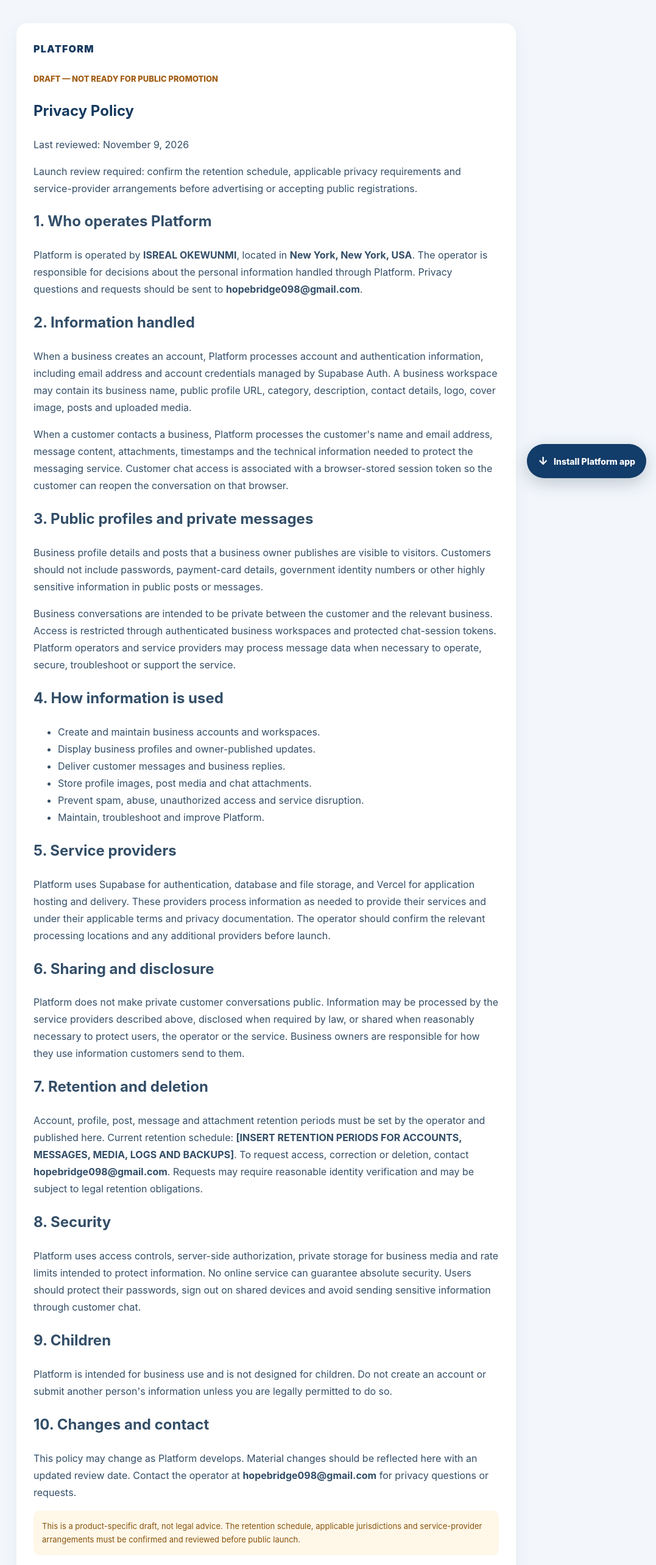
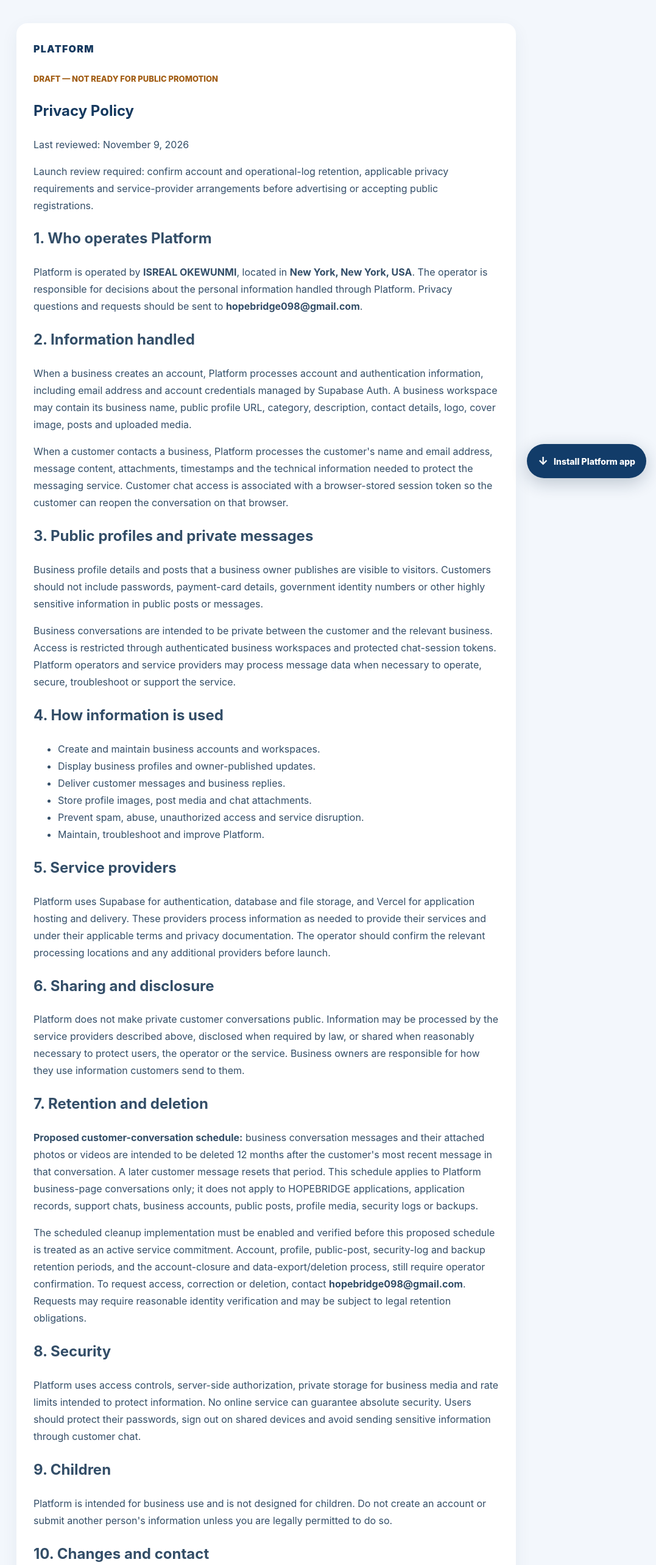
Before and after one commit to agentsarahmitchell56-code/USHopeBridge, a Next.js app: page /platform/privacy in a window 1280 px wide. Shown: the top 2566 px of the page at 61% size, without its empty margins (203-1280 px from the left). Built offline with nearby package versions, Linux system fonts and the light colour scheme.

Commit message:
Document proposed 12-month business conversation retention

```diff
--- a/app/platform/privacy/page.tsx
+++ b/app/platform/privacy/page.tsx
@@ -5,7 +5,7 @@ export const metadata = {
   description: "How Platform handles business account, public profile, customer message and media information.",
 };
 
-const draftNotice = "Launch review required: confirm the retention schedule, applicable privacy requirements and service-provider arrangements before advertising or accepting public registrations.";
+const draftNotice = "Launch review required: confirm account and operational-log retention, applicable privacy requirements and service-provider arrangements before advertising or accepting public registrations.";
 
 export default function PlatformPrivacyPage() {
   return (
@@ -45,7 +45,8 @@ export default function PlatformPrivacyPage() {
         <p>Platform does not make private customer conversations public. Information may be processed by the service providers described above, disclosed when required by law, or shared when reasonably necessary to protect users, the operator or the service. Business owners are responsible for how they use information customers send to them.</p>
 
         <h2>7. Retention and deletion</h2>
-        <p>Account, profile, post, message and attachment retention periods must be set by the operator and published here. Current retention schedule: <strong>[INSERT RETENTION PERIODS FOR ACCOUNTS, MESSAGES, MEDIA, LOGS AND BACKUPS]</strong>. To request access, correction or deletion, contact <strong>hopebridge098@gmail.com</strong>. Requests may require reasonable identity verification and may be subject to legal retention obligations.</p>
+        <p><strong>Proposed customer-conversation schedule:</strong> business conversation messages and their attached photos or videos are intended to be deleted 12 months after the customer&apos;s most recent message in that conversation. A later customer message resets that period. This schedule applies to Platform business-page conversations only; it does not apply to HOPEBRIDGE applications, application records, support chats, business accounts, public posts, profile media, security logs or backups.</p>
+        <p>The scheduled cleanup implementation must be enabled and verified before this proposed schedule is treated as an active service commitment. Account, profile, public-post, security-log and backup retention periods, and the account-closure and data-export/deletion process, still require operator confirmation. To request access, correction or deletion, contact <strong>hopebridge098@gmail.com</strong>. Requests may require reasonable identity verification and may be subject to legal retention obligations.</p>
 
         <h2>8. Security</h2>
         <p>Platform uses access controls, server-side authorization, private storage for business media and rate limits intended to protect information. No online service can guarantee absolute security. Users should protect their passwords, sign out on shared devices and avoid sending sensitive information through customer chat.</p>
@@ -56,7 +57,7 @@ export default function PlatformPrivacyPage() {
         <h2>10. Changes and contact</h2>
         <p>This policy may change as Platform develops. Material changes should be reflected here with an updated review date. Contact the operator at <strong>hopebridge098@gmail.com</strong> for privacy questions or requests.</p>
 
-        <p style={{ padding: 14, borderRadius: 10, background: "#fff7e8", color: "#87520b", fontSize: 13 }}>This is a product-specific draft, not legal advice. The retention schedule, applicable jurisdictions and service-provider arrangements must be confirmed and reviewed before public launch.</p>
+        <p style={{ padding: 14, borderRadius: 10, background: "#fff7e8", color: "#87520b", fontSize: 13 }}>This is a product-specific draft, not legal advice. Confirm the retention automation, account and backup retention, applicable jurisdictions and service-provider arrangements before public launch.</p>
         <p><Link href="/platform/terms" style={{ color: "#1768dc" }}>Platform Terms &amp; Conditions</Link> · <Link href="/" style={{ color: "#1768dc" }}>Return to Platform</Link></p>
       </article>
     </main>
```
